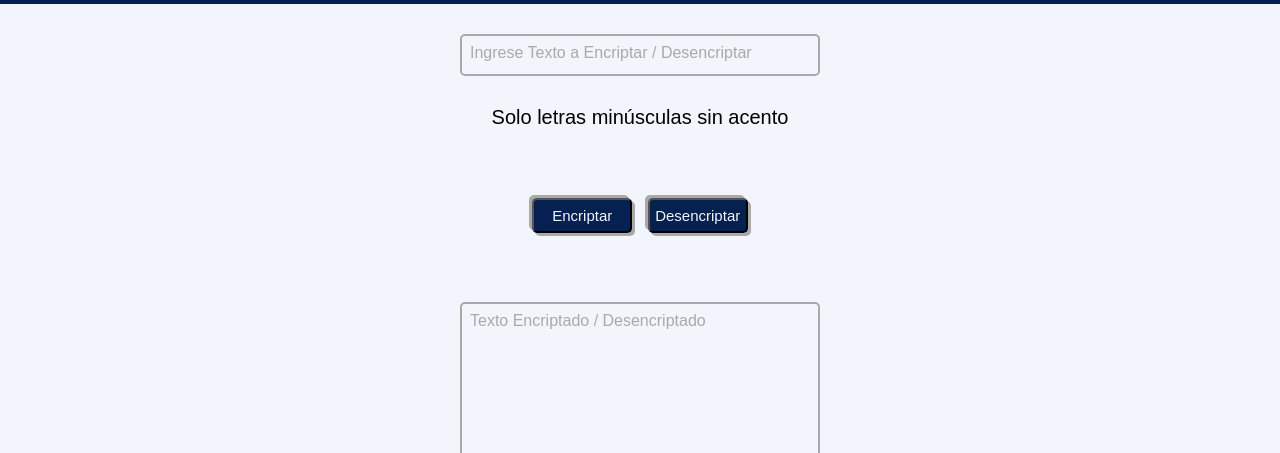
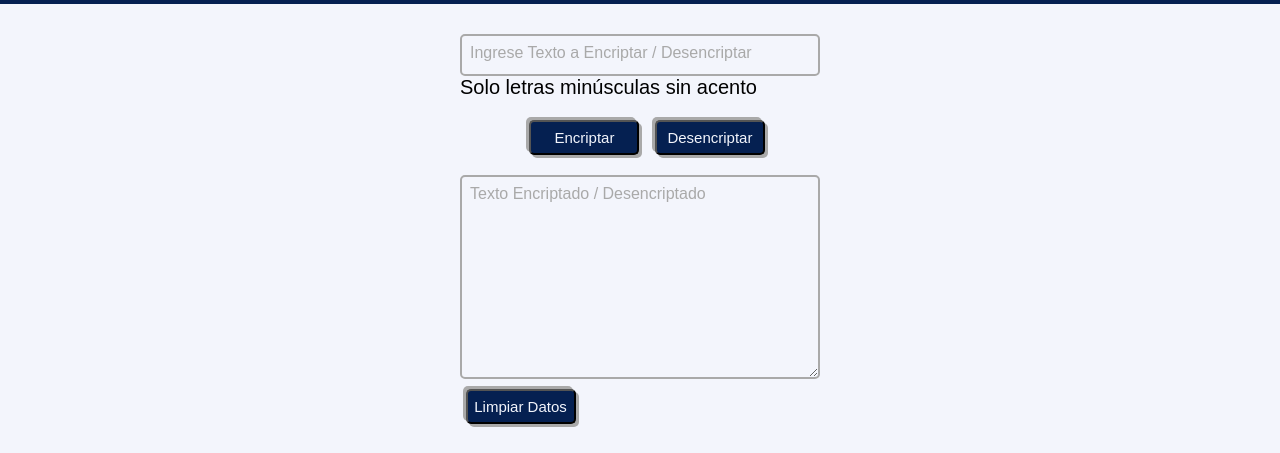
Before and after one commit to juliobatalla/Reto_Encriptado, a plain HTML site: page index.html in a window 1280 px wide. Shown: the part 116-569 px from the top of the page. Drawn offline with Linux system fonts and the light colour scheme.

Commit message:
Se agrega boton de limpiar datos

```diff
--- a/index.html
+++ b/index.html
@@ -15,6 +15,7 @@
          </ul>
     </div>
     <body>
+        <form>
             <div class="inputBox">
                 <input required="required" type="text" autocomplete="off" id="textoEncriptado"/>
                 <span>Ingrese Texto a Encriptar / Desencriptar</span>
@@ -31,7 +32,8 @@
                 <textarea required="required" id="textoDesencriptado" rows="10" cols="50"></textarea>
                 <span>Texto Encriptado / Desencriptado</span>
             </div>
-
+            <input type="reset" value="Limpiar Datos" class="limpiarDatos">
+        </form>
         <script>
             var btn = document.querySelector("#botonEncriptado");
             btn.onclick = encriptar;
--- a/styles.css
+++ b/styles.css
@@ -72,11 +72,13 @@ label{
     display: none;
 }
 
-.boton{
+.boton,
+.limpiarDatos
+{
     background: #052051;
     font-size: 15px;
     color: #F3F5FC;
-    width: 100px;
+    width: 110px;
     height: 35px;
     margin: 5.5px;
     border-radius: 5px;
@@ -85,7 +87,8 @@ label{
     cursor: pointer;
 }
 
-.boton:hover{
+.boton:hover,
+{
     background: #356EA9;
     transform: scale(1.2);
 }
```
Also changed, not shown: imagen/frameQR.png (added), 1 other file.
